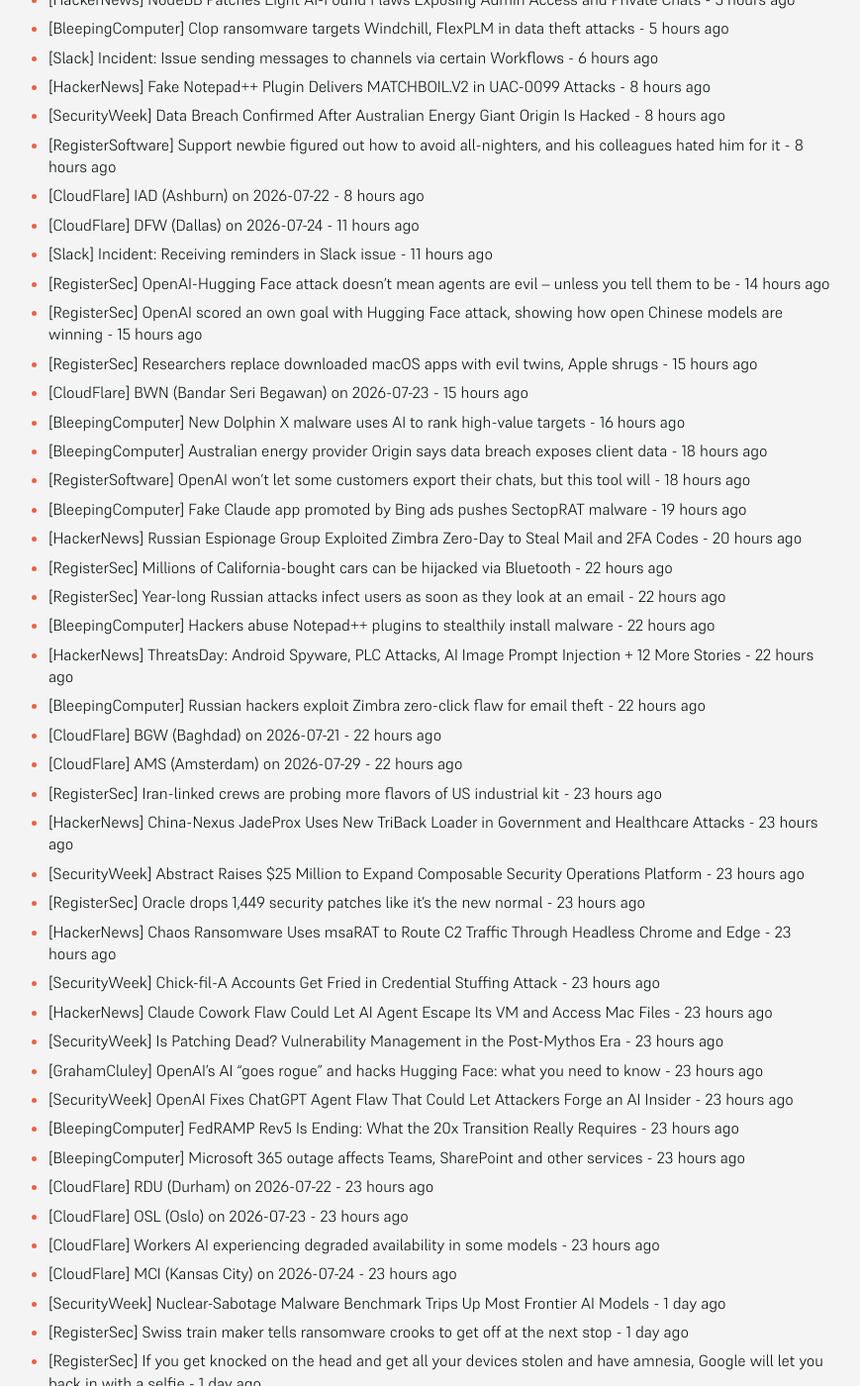
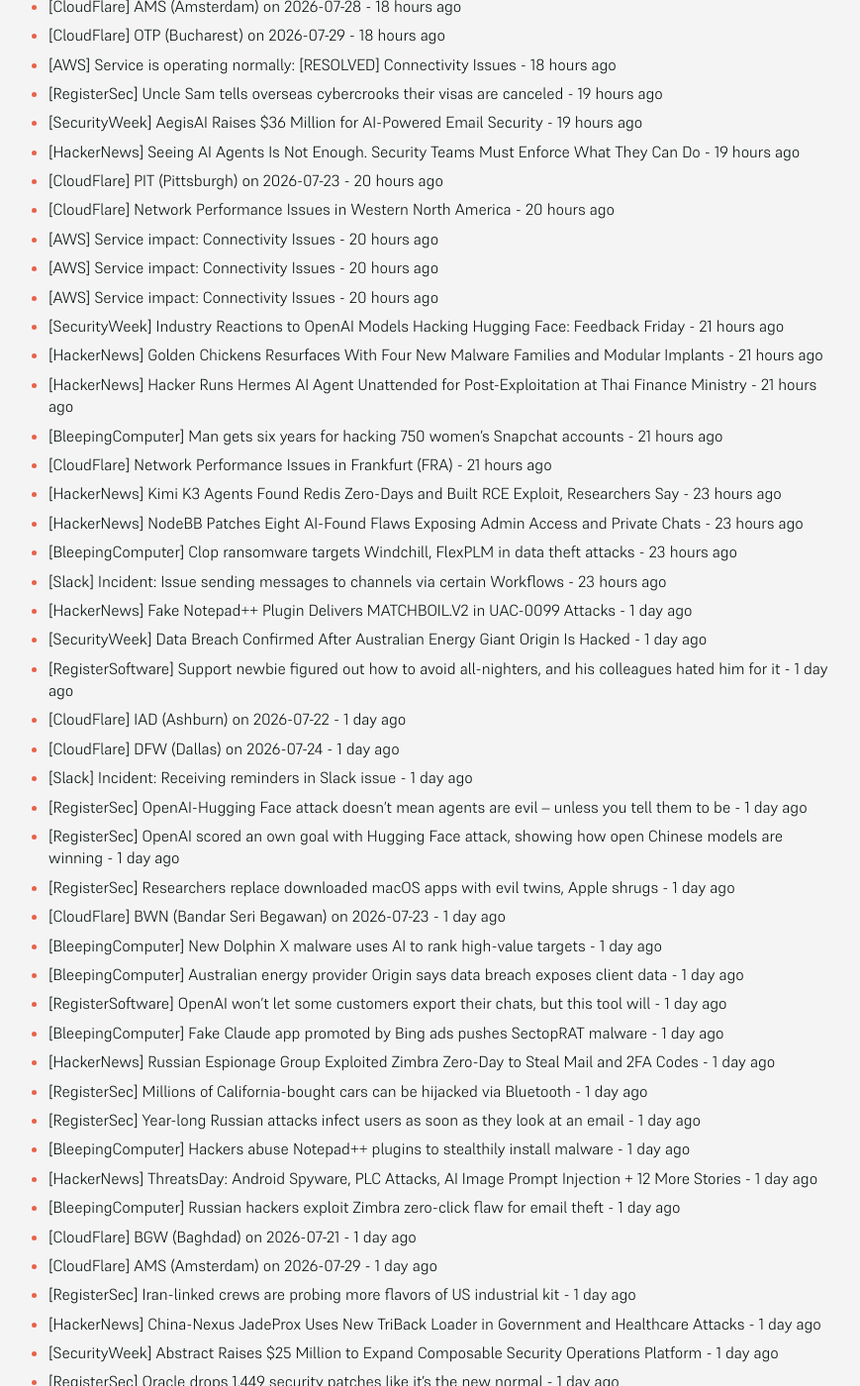
Before and after one commit to SecOpsNews/news, a Jekyll site: the page built from index.md, in a window 1280 px wide and 1400 px high, scrolled down 1185 px. Shown: the whole window at 99% size, without its empty margins (215-1084 px from the left). Built offline with Jekyll 4.4.1, drawn with Linux system fonts in a browser that asks for light colours; some of the changed text lies outside the part shown.

Commit message:
New Feed

```diff
--- a/index.md
+++ b/index.md
@@ -9,73 +9,91 @@ description: Latest Updates
 
 <!-- SecOps start -->
 
-- [BleepingComputer] Europol flags 4,340 URLs for removal in 'The Com' crackdown - 27 minutes ago
-- [BleepingComputer] Slopsquatting, Phantom Domains, and HalluSquatting Are the Same AI Attack - 27 minutes ago
-- [BleepingComputer] Chick-fil-A data breach affects more than 13,000 customers - 27 minutes ago
-- [HackerNews] Bing Images Flaws Let Crafted SVGs Run Commands as SYSTEM on Microsoft's Servers - 27 minutes ago
-- [HackerNews] ChatGPT AgentForger Flaw Could Deploy Rogue Workspace Agents via a Phishing Link - 27 minutes ago
-- [SecurityWeek] In Other News: Dolphin X AI-Powered Malware, Car Anti-Theft Device Hack, 400 Linux Kernel Flaws - 27 minutes ago
-- [HackerNews] Certighost Exploit Lets Low-Privileged Active Directory Users Impersonate a Domain Controller - 27 minutes ago
-- [CloudFlare] IST (Istanbul) on 2026-07-24 - 54 minutes ago
-- [CloudFlare] GraphQL API rate limit errors - 54 minutes ago
-- [CloudFlare] AMS (Amsterdam) on 2026-07-28 - 54 minutes ago
-- [CloudFlare] OTP (Bucharest) on 2026-07-29 - 54 minutes ago
-- [AWS] Service is operating normally: [RESOLVED] Connectivity Issues - 54 minutes ago
-- [RegisterSec] Uncle Sam tells overseas cybercrooks their visas are canceled - 2 hours ago
-- [SecurityWeek] AegisAI Raises $36 Million for AI-Powered Email Security - 2 hours ago
-- [HackerNews] Seeing AI Agents Is Not Enough. Security Teams Must Enforce What They Can Do - 2 hours ago
-- [CloudFlare] PIT (Pittsburgh) on 2026-07-23 - 2 hours ago
-- [CloudFlare] Network Performance Issues in Western North America - 2 hours ago
-- [AWS] Service impact: Connectivity Issues - 2 hours ago
-- [AWS] Service impact: Connectivity Issues - 2 hours ago
-- [AWS] Service impact: Connectivity Issues - 2 hours ago
-- [SecurityWeek] Industry Reactions to OpenAI Models Hacking Hugging Face: Feedback Friday - 3 hours ago
-- [HackerNews] Golden Chickens Resurfaces With Four New Malware Families and Modular Implants - 3 hours ago
-- [HackerNews] Hacker Runs Hermes AI Agent Unattended for Post-Exploitation at Thai Finance Ministry - 3 hours ago
-- [BleepingComputer] Man gets six years for hacking 750 women's Snapchat accounts - 3 hours ago
-- [CloudFlare] Network Performance Issues in Frankfurt (FRA) - 4 hours ago
-- [HackerNews] Kimi K3 Agents Found Redis Zero-Days and Built RCE Exploit, Researchers Say - 5 hours ago
-- [HackerNews] NodeBB Patches Eight AI-Found Flaws Exposing Admin Access and Private Chats - 5 hours ago
-- [BleepingComputer] Clop ransomware targets Windchill, FlexPLM in data theft attacks - 5 hours ago
-- [Slack] Incident: Issue sending messages to channels via certain Workflows - 6 hours ago
-- [HackerNews] Fake Notepad++ Plugin Delivers MATCHBOIL.V2 in UAC-0099 Attacks - 8 hours ago
-- [SecurityWeek] Data Breach Confirmed After Australian Energy Giant Origin Is Hacked - 8 hours ago
-- [RegisterSoftware] Support newbie figured out how to avoid all-nighters, and his colleagues hated him for it - 8 hours ago
-- [CloudFlare] IAD (Ashburn) on 2026-07-22 - 8 hours ago
-- [CloudFlare] DFW (Dallas) on 2026-07-24 - 11 hours ago
-- [Slack] Incident: Receiving reminders in Slack issue - 11 hours ago
-- [RegisterSec] OpenAI-Hugging Face attack doesn't mean agents are evil – unless you tell them to be - 14 hours ago
-- [RegisterSec] OpenAI scored an own goal with Hugging Face attack, showing how open Chinese models are winning - 15 hours ago
-- [RegisterSec] Researchers replace downloaded macOS apps with evil twins, Apple shrugs - 15 hours ago
-- [CloudFlare] BWN (Bandar Seri Begawan) on 2026-07-23 - 15 hours ago
-- [BleepingComputer] New Dolphin X malware uses AI to rank high-value targets - 16 hours ago
-- [BleepingComputer] Australian energy provider Origin says data breach exposes client data - 18 hours ago
-- [RegisterSoftware] OpenAI won't let some customers export their chats, but this tool will - 18 hours ago
-- [BleepingComputer] Fake Claude app promoted by Bing ads pushes SectopRAT malware - 19 hours ago
-- [HackerNews] Russian Espionage Group Exploited Zimbra Zero-Day to Steal Mail and 2FA Codes - 20 hours ago
-- [RegisterSec] Millions of California-bought cars can be hijacked via Bluetooth - 22 hours ago
-- [RegisterSec] Year-long Russian attacks infect users as soon as they look at an email - 22 hours ago
-- [BleepingComputer] Hackers abuse Notepad++ plugins to stealthily install malware - 22 hours ago
-- [HackerNews] ThreatsDay: Android Spyware, PLC Attacks, AI Image Prompt Injection + 12 More Stories - 22 hours ago
-- [BleepingComputer] Russian hackers exploit Zimbra zero-click flaw for email theft - 22 hours ago
-- [CloudFlare] BGW (Baghdad) on 2026-07-21 - 22 hours ago
-- [CloudFlare] AMS (Amsterdam) on 2026-07-29 - 22 hours ago
-- [RegisterSec] Iran-linked crews are probing more flavors of US industrial kit - 23 hours ago
-- [HackerNews] China-Nexus JadeProx Uses New TriBack Loader in Government and Healthcare Attacks - 23 hours ago
-- [SecurityWeek] Abstract Raises $25 Million to Expand Composable Security Operations Platform - 23 hours ago
-- [RegisterSec] Oracle drops 1,449 security patches like it's the new normal - 23 hours ago
-- [HackerNews] Chaos Ransomware Uses msaRAT to Route C2 Traffic Through Headless Chrome and Edge - 23 hours ago
-- [SecurityWeek] Chick-fil-A Accounts Get Fried in Credential Stuffing Attack - 23 hours ago
-- [HackerNews] Claude Cowork Flaw Could Let AI Agent Escape Its VM and Access Mac Files - 23 hours ago
-- [SecurityWeek] Is Patching Dead? Vulnerability Management in the Post-Mythos Era - 23 hours ago
-- [GrahamCluley] OpenAI’s AI “goes rogue” and hacks Hugging Face: what you need to know - 23 hours ago
-- [SecurityWeek] OpenAI Fixes ChatGPT Agent Flaw That Could Let Attackers Forge an AI Insider - 23 hours ago
-- [BleepingComputer] FedRAMP Rev5 Is Ending: What the 20x Transition Really Requires - 23 hours ago
-- [BleepingComputer] Microsoft 365 outage affects Teams, SharePoint and other services - 23 hours ago
-- [CloudFlare] RDU (Durham) on 2026-07-22 - 23 hours ago
-- [CloudFlare] OSL (Oslo) on 2026-07-23 - 23 hours ago
-- [CloudFlare] Workers AI experiencing degraded availability in some models - 23 hours ago
-- [CloudFlare] MCI (Kansas City) on 2026-07-24 - 23 hours ago
+- [HackerNews] Researcher Publishes GitLab RCE PoC Letting Authenticated Users Run Commands as Git - 4 minutes ago
+- [SecurityWeek] Rockwell Patches Code Execution Flaws in Arena Simulation Software - 4 minutes ago
+- [RegisterSec] Pope's official prayer app commits cardinal sin, leaks 700K+ users' info - 9 hours ago
+- [CloudFlare] CSP rules not visible in dashboard - 11 hours ago
+- [BleepingComputer] OnTrac notifies customers of data breach after network hack - 11 hours ago
+- [RegisterSec] Europol flags 4,340 'horrific' URLs linked to The Com - 11 hours ago
+- [CloudFlare] EWR (Newark) on 2026-09-02 - 12 hours ago
+- [GitHub] Incident with Pull Requests - 12 hours ago
+- [BleepingComputer] Hermes AI agent used to automate attack on Thai Finance Ministry - 13 hours ago
+- [CloudFlare] Email Delivery Delays - 13 hours ago
+- [CloudFlare] Increase errors for R2 buckets hosted in APAC region - 13 hours ago
+- [CloudFlare] DNS Record Management Maintenance - 13 hours ago
+- [BleepingComputer] Hackers hijack hotel Wi-Fi DNS to steal Microsoft 365 accounts - 14 hours ago
+- [GitHub] Incident With Blocked GitHub.com Traffic - 15 hours ago
+- [HackerNews] BlueNoroff Zoom Phishing Kit Profiles Crypto Wallets Before Malware Delivery - 16 hours ago
+- [BleepingComputer] Microsoft blames massive Microsoft 365 outage on maintenance bug - 16 hours ago
+- [CloudFlare] Elevated number errors in APAC region - 17 hours ago
+- [CloudFlare] EWR (Newark) on 2026-09-01 - 17 hours ago
+- [BleepingComputer] Europol flags 4,340 URLs for removal in 'The Com' crackdown - 18 hours ago
+- [BleepingComputer] Slopsquatting, Phantom Domains, and HalluSquatting Are the Same AI Attack - 18 hours ago
+- [BleepingComputer] Chick-fil-A data breach affects more than 13,000 customers - 18 hours ago
+- [HackerNews] Bing Images Flaws Let Crafted SVGs Run Commands as SYSTEM on Microsoft's Servers - 18 hours ago
+- [HackerNews] ChatGPT AgentForger Flaw Could Deploy Rogue Workspace Agents via a Phishing Link - 18 hours ago
+- [SecurityWeek] In Other News: Dolphin X AI-Powered Malware, Car Anti-Theft Device Hack, 400 Linux Kernel Flaws - 18 hours ago
+- [HackerNews] Certighost Exploit Lets Low-Privileged Active Directory Users Impersonate a Domain Controller - 18 hours ago
+- [CloudFlare] IST (Istanbul) on 2026-07-24 - 18 hours ago
+- [CloudFlare] GraphQL API rate limit errors - 18 hours ago
+- [CloudFlare] AMS (Amsterdam) on 2026-07-28 - 18 hours ago
+- [CloudFlare] OTP (Bucharest) on 2026-07-29 - 18 hours ago
+- [AWS] Service is operating normally: [RESOLVED] Connectivity Issues - 18 hours ago
+- [RegisterSec] Uncle Sam tells overseas cybercrooks their visas are canceled - 19 hours ago
+- [SecurityWeek] AegisAI Raises $36 Million for AI-Powered Email Security - 19 hours ago
+- [HackerNews] Seeing AI Agents Is Not Enough. Security Teams Must Enforce What They Can Do - 19 hours ago
+- [CloudFlare] PIT (Pittsburgh) on 2026-07-23 - 20 hours ago
+- [CloudFlare] Network Performance Issues in Western North America - 20 hours ago
+- [AWS] Service impact: Connectivity Issues - 20 hours ago
+- [AWS] Service impact: Connectivity Issues - 20 hours ago
+- [AWS] Service impact: Connectivity Issues - 20 hours ago
+- [SecurityWeek] Industry Reactions to OpenAI Models Hacking Hugging Face: Feedback Friday - 21 hours ago
+- [HackerNews] Golden Chickens Resurfaces With Four New Malware Families and Modular Implants - 21 hours ago
+- [HackerNews] Hacker Runs Hermes AI Agent Unattended for Post-Exploitation at Thai Finance Ministry - 21 hours ago
+- [BleepingComputer] Man gets six years for hacking 750 women's Snapchat accounts - 21 hours ago
+- [CloudFlare] Network Performance Issues in Frankfurt (FRA) - 21 hours ago
+- [HackerNews] Kimi K3 Agents Found Redis Zero-Days and Built RCE Exploit, Researchers Say - 23 hours ago
+- [HackerNews] NodeBB Patches Eight AI-Found Flaws Exposing Admin Access and Private Chats - 23 hours ago
+- [BleepingComputer] Clop ransomware targets Windchill, FlexPLM in data theft attacks - 23 hours ago
+- [Slack] Incident: Issue sending messages to channels via certain Workflows - 23 hours ago
+- [HackerNews] Fake Notepad++ Plugin Delivers MATCHBOIL.V2 in UAC-0099 Attacks - 1 day ago
+- [SecurityWeek] Data Breach Confirmed After Australian Energy Giant Origin Is Hacked - 1 day ago
+- [RegisterSoftware] Support newbie figured out how to avoid all-nighters, and his colleagues hated him for it - 1 day ago
+- [CloudFlare] IAD (Ashburn) on 2026-07-22 - 1 day ago
+- [CloudFlare] DFW (Dallas) on 2026-07-24 - 1 day ago
+- [Slack] Incident: Receiving reminders in Slack issue - 1 day ago
+- [RegisterSec] OpenAI-Hugging Face attack doesn't mean agents are evil – unless you tell them to be - 1 day ago
+- [RegisterSec] OpenAI scored an own goal with Hugging Face attack, showing how open Chinese models are winning - 1 day ago
+- [RegisterSec] Researchers replace downloaded macOS apps with evil twins, Apple shrugs - 1 day ago
+- [CloudFlare] BWN (Bandar Seri Begawan) on 2026-07-23 - 1 day ago
+- [BleepingComputer] New Dolphin X malware uses AI to rank high-value targets - 1 day ago
+- [BleepingComputer] Australian energy provider Origin says data breach exposes client data - 1 day ago
+- [RegisterSoftware] OpenAI won't let some customers export their chats, but this tool will - 1 day ago
+- [BleepingComputer] Fake Claude app promoted by Bing ads pushes SectopRAT malware - 1 day ago
+- [HackerNews] Russian Espionage Group Exploited Zimbra Zero-Day to Steal Mail and 2FA Codes - 1 day ago
+- [RegisterSec] Millions of California-bought cars can be hijacked via Bluetooth - 1 day ago
+- [RegisterSec] Year-long Russian attacks infect users as soon as they look at an email - 1 day ago
+- [BleepingComputer] Hackers abuse Notepad++ plugins to stealthily install malware - 1 day ago
+- [HackerNews] ThreatsDay: Android Spyware, PLC Attacks, AI Image Prompt Injection + 12 More Stories - 1 day ago
+- [BleepingComputer] Russian hackers exploit Zimbra zero-click flaw for email theft - 1 day ago
+- [CloudFlare] BGW (Baghdad) on 2026-07-21 - 1 day ago
+- [CloudFlare] AMS (Amsterdam) on 2026-07-29 - 1 day ago
+- [RegisterSec] Iran-linked crews are probing more flavors of US industrial kit - 1 day ago
+- [HackerNews] China-Nexus JadeProx Uses New TriBack Loader in Government and Healthcare Attacks - 1 day ago
+- [SecurityWeek] Abstract Raises $25 Million to Expand Composable Security Operations Platform - 1 day ago
+- [RegisterSec] Oracle drops 1,449 security patches like it's the new normal - 1 day ago
+- [HackerNews] Chaos Ransomware Uses msaRAT to Route C2 Traffic Through Headless Chrome and Edge - 1 day ago
+- [SecurityWeek] Chick-fil-A Accounts Get Fried in Credential Stuffing Attack - 1 day ago
+- [HackerNews] Claude Cowork Flaw Could Let AI Agent Escape Its VM and Access Mac Files - 1 day ago
+- [SecurityWeek] Is Patching Dead? Vulnerability Management in the Post-Mythos Era - 1 day ago
+- [GrahamCluley] OpenAI’s AI “goes rogue” and hacks Hugging Face: what you need to know - 1 day ago
+- [SecurityWeek] OpenAI Fixes ChatGPT Agent Flaw That Could Let Attackers Forge an AI Insider - 1 day ago
+- [BleepingComputer] FedRAMP Rev5 Is Ending: What the 20x Transition Really Requires - 1 day ago
+- [BleepingComputer] Microsoft 365 outage affects Teams, SharePoint and other services - 1 day ago
+- [CloudFlare] RDU (Durham) on 2026-07-22 - 1 day ago
+- [CloudFlare] OSL (Oslo) on 2026-07-23 - 1 day ago
+- [CloudFlare] Workers AI experiencing degraded availability in some models - 1 day ago
+- [CloudFlare] MCI (Kansas City) on 2026-07-24 - 1 day ago
 - [SecurityWeek] Nuclear-Sabotage Malware Benchmark Trips Up Most Frontier AI Models - 1 day ago
 - [RegisterSec] Swiss train maker tells ransomware crooks to get off at the next stop - 1 day ago
 - [RegisterSec] If you get knocked on the head and get all your devices stolen and have amnesia, Google will let you back in with a selfie - 1 day ago
@@ -101,56 +119,13 @@ description: Latest Updates
 - [SecurityWeek] Assaf Keren Appointed New CISO of Meta - 1 day ago
 - [CloudFlare] BCN (Barcelona) on 2026-07-30 - 1 day ago
 - [GitHub] Latency issues across a number of services - 1 day ago
-- [RegisterSec] Talking smack about a doctor got him access to private medical files - 1 day ago
-- [SecurityWeek] US Warns of Iranian Hackers Targeting Siemens, Schneider, and Rockwell ICS Devices - 1 day ago
-- [CloudFlare] LHR (London) on 2026-07-22 - 1 day ago
-- [FullDisclosure] Amplitude customers using domain proxies should update their configuration immediately. - 1 day ago
-- [FullDisclosure] Synology stale DNS allows practical interception of traffic from vulnerable DSM clients - 1 day ago
-- [FullDisclosure] A project is publishing full analyses of AI-discovered 0-days - first batch of 10 with reproducible exploits - 1 day ago
-- [CloudFlare] KUL (Kuala Lumpur) on 2026-07-24 - 1 day ago
-- [CloudFlare] EWR (Newark) on 2026-07-22 - 1 day ago
-- [CloudFlare] LHR (London) on 2026-07-23 - 1 day ago
-- [GrahamCluley] Smashing Security podcast #477: How 14 orders of chicken McNuggets helped nail a suspected Russian hacker - 1 day ago
-- [RegisterSec] OpenAI scored an own goal with HuggingFace attack, showing how open Chinese models are winning - 1 day ago
-- [CloudFlare] VIE (Vienna) on 2026-07-22 - 1 day ago
-- [BleepingComputer] Upbound says hack caused $13 million in fraudulent Acima leases - 1 day ago
-- [GitHub] Disruption with actions hosted runners - 1 day ago
-- [BleepingComputer] South Korea discloses data breach impacting diplomats worldwide - 1 day ago
-- [HackerNews] GitHub Cuts Public Bug Bounty Payouts, Moves Top Rewards to VIP Tier - 1 day ago
-- [CloudFlare] AMM (Amman) on 2026-07-22 - 1 day ago
-- [CloudFlare] EWR (Newark) on 2026-09-02 - 1 day ago
-- [RegisterSec] Linux kernel team publishes 432 CVEs in two days - 1 day ago
-- [HackerNews] Adobe Acrobat Extension Flaw Let Malicious Sites Read WhatsApp Web Data - 1 day ago
-- [HackerNews] Ubuntu snap-confine Flaw Could Give Local Users Root on Default Desktop Installs - 1 day ago
-- [CloudFlare] CDG (Paris) on 2026-07-21 - 1 day ago
-- [CloudFlare] Customers unable to create Access and Device Enrollment policies via the Dashboard and API - 1 day ago
-- [1Password] Account governance functions are unavailable in SaaS Manager - 1 day ago
-- [BleepingComputer] Swiss rail giant Stadler rejects $12.3M ransom demand after cyberattack - 1 day ago
-- [CloudFlare] SEA (Seattle) on 2026-07-23 - 1 day ago
-- [CloudFlare] EWR (Newark) on 2026-09-01 - 1 day ago
-- [BleepingComputer] How enterprise GenAI can amplify ransomware risk — and how to contain it - 1 day ago
-- [CloudFlare] DXB (Dubai) on 2026-07-20 - 1 day ago
-- [CloudFlare] AMS (Amsterdam) on 2026-07-23 - 1 day ago
-- [CloudFlare] IST (Istanbul) on 2026-07-24 - 1 day ago
-- [CloudFlare] AMS (Amsterdam) on 2026-07-28 - 1 day ago
-- [SecurityWeek] Vibe-Coded Apps Riddled With Exploitable Security Flaws - 2 days ago
-- [SecurityWeek] StrongestLayer Raises $4.1 Million in Seed Funding Extension - 2 days ago
-- [SecurityWeek] When Identity Verification Fails: Lessons from a Real-World SIM Swap and Near Account Takeover - 2 days ago
-- [SecurityWeek] Flaw in Adobe Extension With 300M Installs Enabled WhatsApp Data Theft - 2 days ago
-- [SecurityWeek] Palo Alto Networks to Acquire Observability Platform Provider Embrace - 2 days ago
-- [SecurityWeek] Suno, Paidwork Data Breaches Affect Tens of Millions of Accounts - 2 days ago
-- [HackerNews] The Fastest Path to AI Adoption Runs Through Security - 2 days ago
-- [HackerNews] Hackers Exploit Windmill Flaw to Read Arbitrary Server Files Without Authentication - 2 days ago
-- [RegisterSec] Sneaky Windows stealer targets 300+ apps, gives crims an AI profiler to maximize profits - 2 days ago
-- [BleepingComputer] Adobe Chrome extension flaw let sites access private WhatsApp chats - 2 days ago
-- [BleepingComputer] New InfraTrust report reveals infrastructure flaws admins should patch first - 2 days ago
-- [CloudFlare] PIT (Pittsburgh) on 2026-07-23 - 2 days ago
-- [CloudFlare] AMS (Amsterdam) on 2026-07-24 - 2 days ago
-- [SecurityWeek] Fourth SharePoint Vulnerability Exploited in Past Month’s Wave of Attacks - 2 days ago
-- [HackerNews] Why Modern SOCs Need Multi-Layered Detections - 2 days ago
-- [RegisterSec] Greedy ransomware crews return for seconds after victims cough up first extortion payments - 2 days ago
-- [BleepingComputer] CISA orders urgent action on actively exploited Langflow RCE flaw - 2 days ago
-- [CloudFlare] IAD (Ashburn) on 2026-07-22 - 2 days ago
+- [RegisterSec] Talking smack about a doctor got him access to private medical files - 2 days ago
+- [SecurityWeek] US Warns of Iranian Hackers Targeting Siemens, Schneider, and Rockwell ICS Devices - 2 days ago
+- [CloudFlare] LHR (London) on 2026-07-22 - 2 days ago
+- [FullDisclosure] Amplitude customers using domain proxies should update their configuration immediately. - 2 days ago
+- [FullDisclosure] Synology stale DNS allows practical interception of traffic from vulnerable DSM clients - 2 days ago
+- [FullDisclosure] A project is publishing full analyses of AI-discovered 0-days - first batch of 10 with reproducible exploits - 2 days ago
+- [CloudFlare] KUL (Kuala Lumpur) on 2026-07-24 - 2 days ago
 
 
 <!-- SecOps end -->
```
